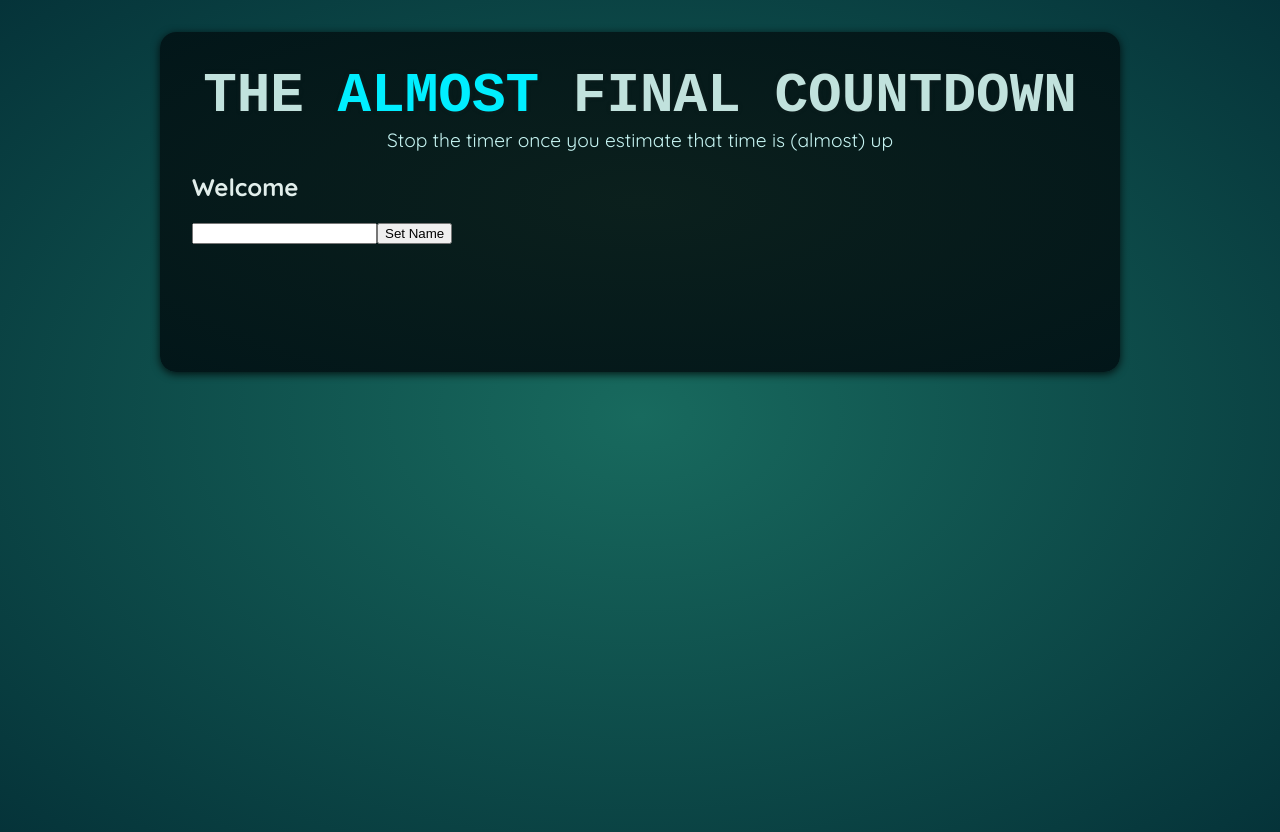
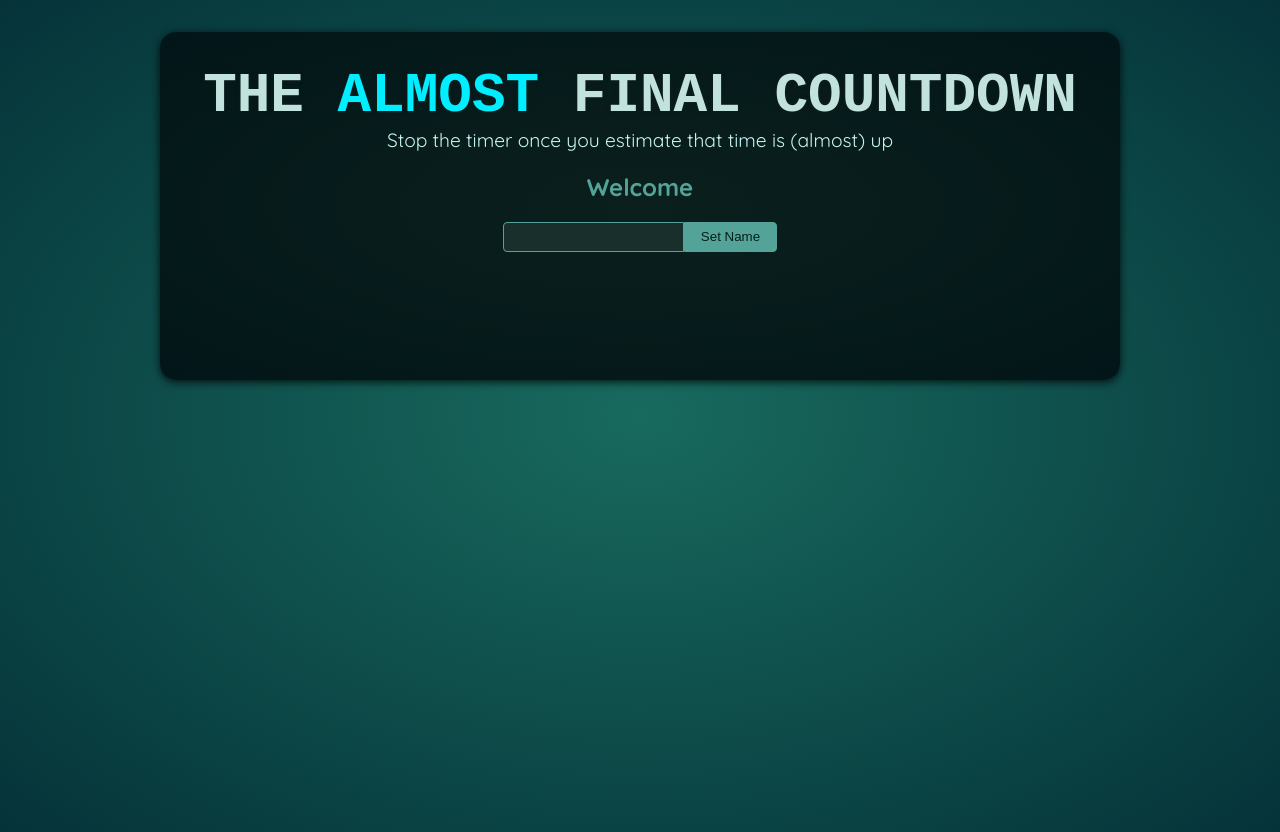
Before and after one commit to Gh0sT-7/timeout-game, a React (Vite) app: page / in a window 1280 px wide. Built offline with nearby package versions, Linux system fonts and the light colour scheme; a web font is replaced by a local one.

Commit message:
Moved player to own folder.

```diff
--- a/src/App.jsx
+++ b/src/App.jsx
@@ -1,4 +1,4 @@
-import Player from './components/Player.jsx';
+import Player from './components/player/Player.jsx';
 
 function App() {
   return (
--- a/src/components/Player.jsx
+++ b/src/components/player/Player.jsx
@@ -1,3 +1,4 @@
+import './Player.scss';
 import { useState, useRef } from 'react';
 
 export default function Player() {
--- /dev/null
+++ b/src/components/player/Player.scss
@@ -0,0 +1,39 @@
+#player {
+    text-align: center;
+
+    h2 {
+        color: #54a399;
+    }
+
+    p {
+        display: flex;
+        align-items: center;
+        justify-content: center;
+    }
+
+    input {
+        border: 1px solid #54a399;
+        border-radius: 4px;
+        border-top-right-radius: 0;
+        border-bottom-right-radius: 0;
+        padding: 0.25rem;
+        background-color: #192f2b;
+        font: inherit;
+        color: #d1f0ec;
+    }
+
+    button {
+        border: 1px solid #54a399;
+        border-top-right-radius: 4px;
+        border-bottom-right-radius: 4px;
+        padding: 0.4rem 1rem;
+        background-color: #54a399;
+        color: #061e1a;
+        cursor: pointer;
+
+        &:hover {
+            border-color: #3c8379;
+            background-color: #3c8379;
+        }
+    }
+}
```
